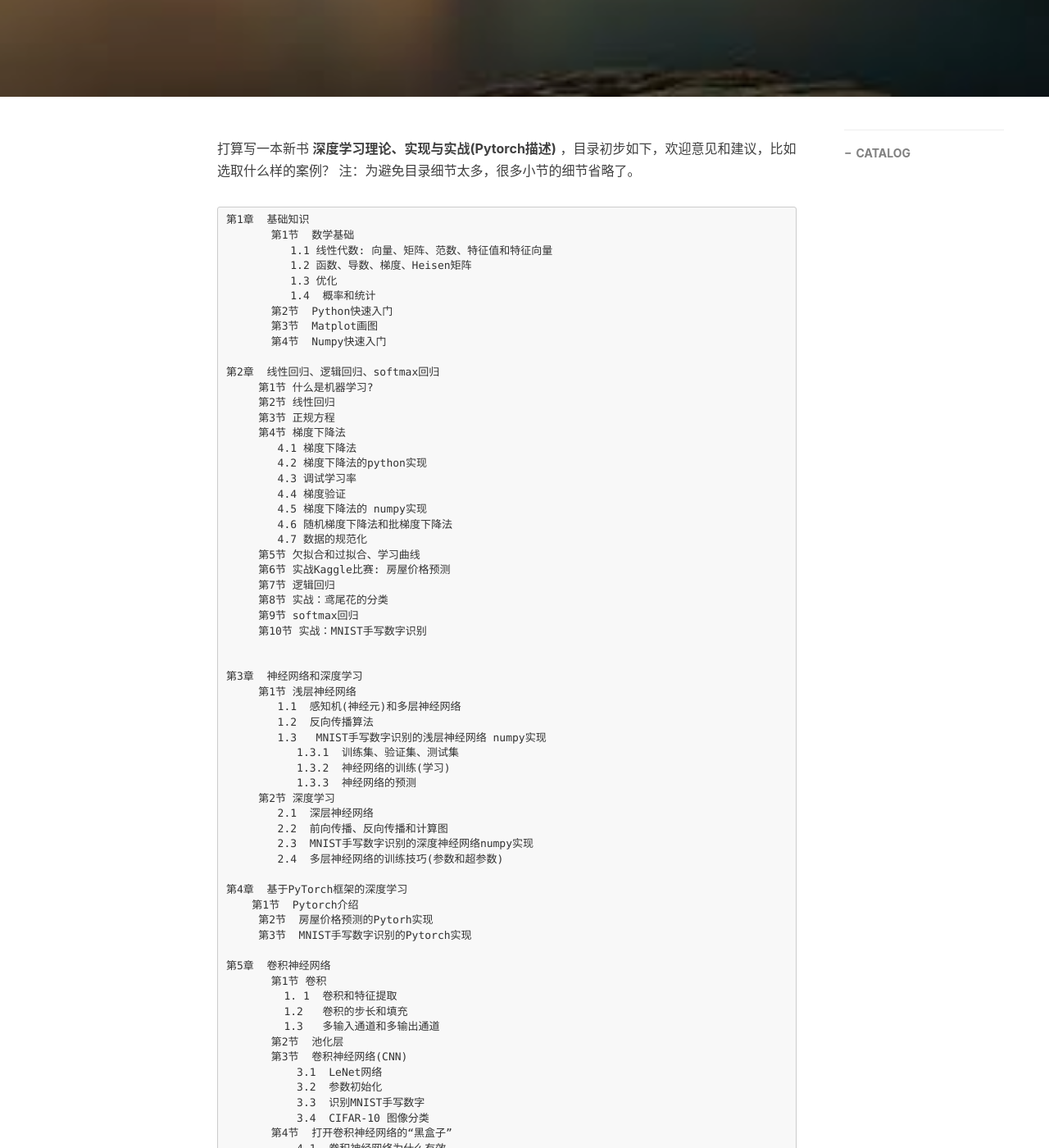
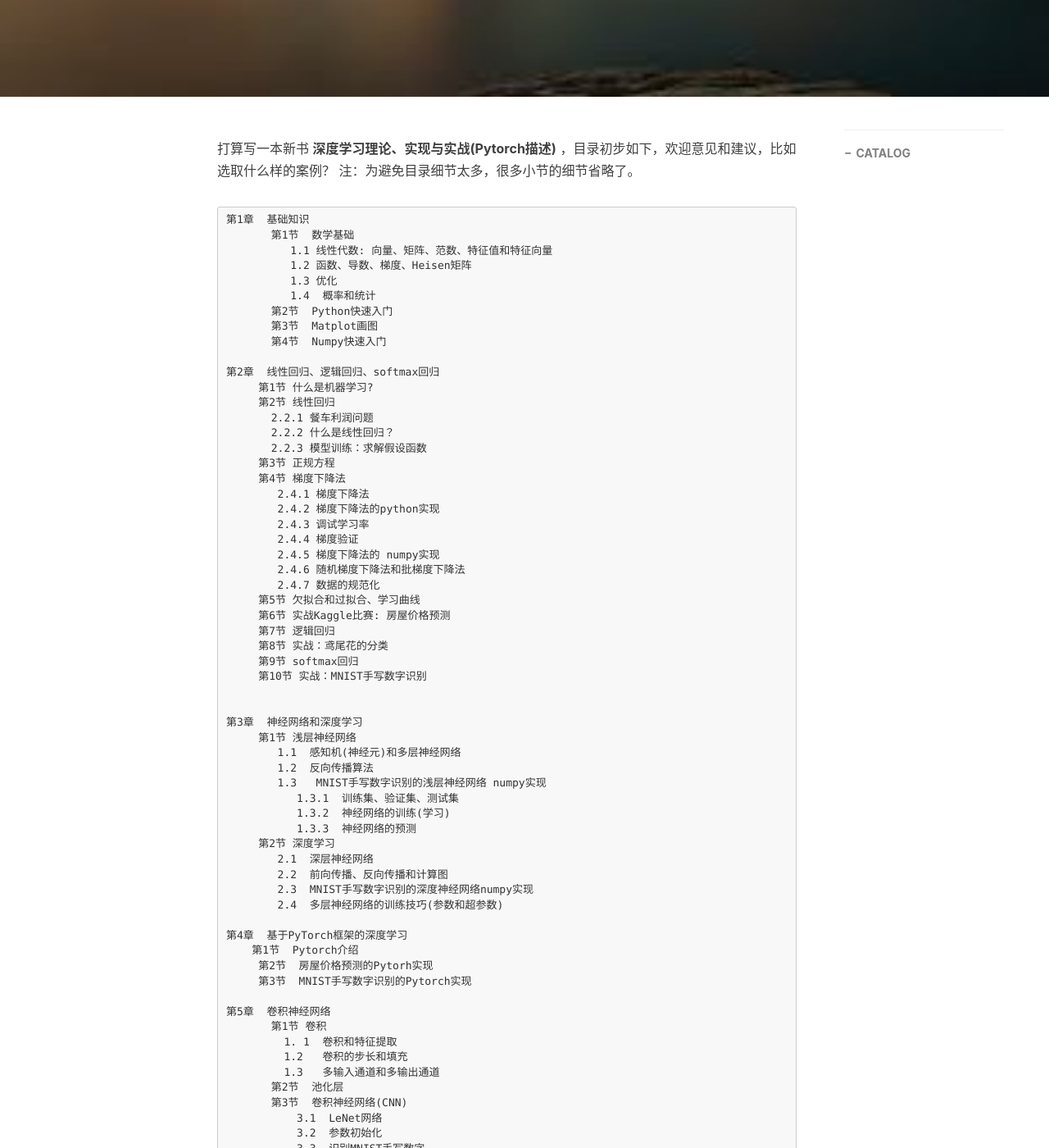
Before and after one commit to xuepro/xuepro.github.io, a Jekyll site: the page built from _posts/2019-08-05-新书“深度学习理论、实现与实战”目录.md, in a window 1280 px wide and 1400 px high, scrolled down 465 px. Shown: the whole window at 82% size. Built offline with Jekyll 4.4.1, drawn with Linux system fonts in a browser that asks for light colours; nearby versions of some CDN libraries; comment, search, counter and statistics services are not loaded; some of the changed text lies outside the part shown.

Commit message:
Update 2019-08-05-新书“深度学习理论、实现与实战”目录.md

```diff
--- a/_posts/2019-08-05-新书“深度学习理论、实现与实战”目录.md
+++ b/_posts/2019-08-05-新书“深度学习理论、实现与实战”目录.md
@@ -29,15 +29,18 @@ tags:
 第2章  线性回归、逻辑回归、softmax回归
      第1节 什么是机器学习?
      第2节 线性回归
+       2.2.1 餐车利润问题
+       2.2.2 什么是线性回归？
+       2.2.3 模型训练：求解假设函数
      第3节 正规方程
      第4节 梯度下降法
-        4.1 梯度下降法
-        4.2 梯度下降法的python实现
-        4.3 调试学习率
-        4.4 梯度验证
-        4.5 梯度下降法的 numpy实现
-        4.6 随机梯度下降法和批梯度下降法
-        4.7 数据的规范化
+        2.4.1 梯度下降法
+        2.4.2 梯度下降法的python实现
+        2.4.3 调试学习率
+        2.4.4 梯度验证
+        2.4.5 梯度下降法的 numpy实现
+        2.4.6 随机梯度下降法和批梯度下降法
+        2.4.7 数据的规范化
      第5节 欠拟合和过拟合、学习曲线
      第6节 实战Kaggle比赛: 房屋价格预测
      第7节 逻辑回归
```
